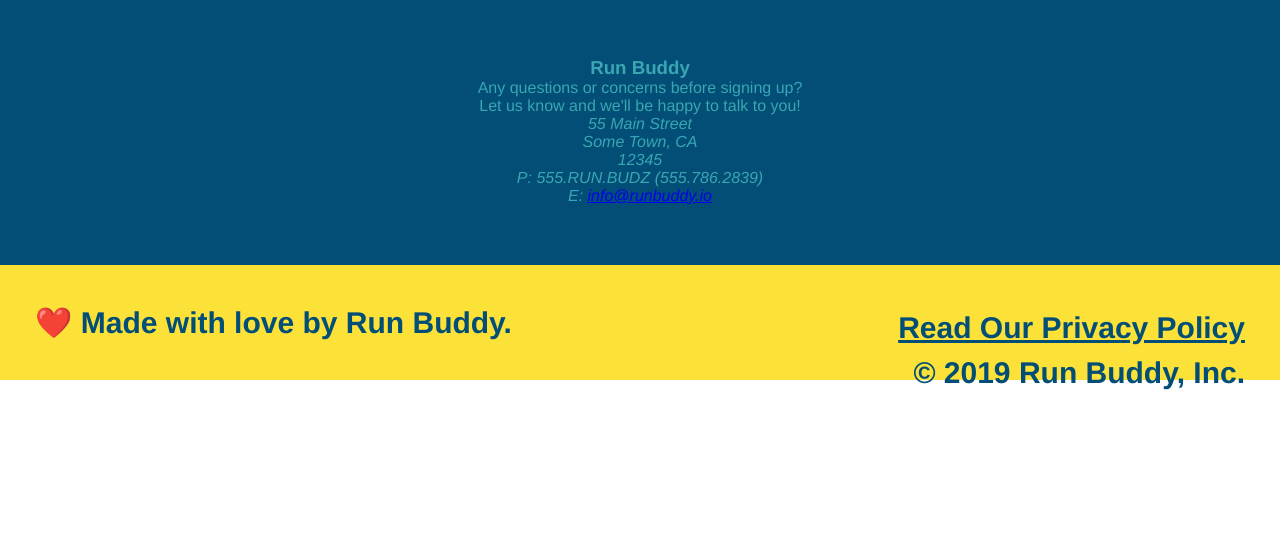
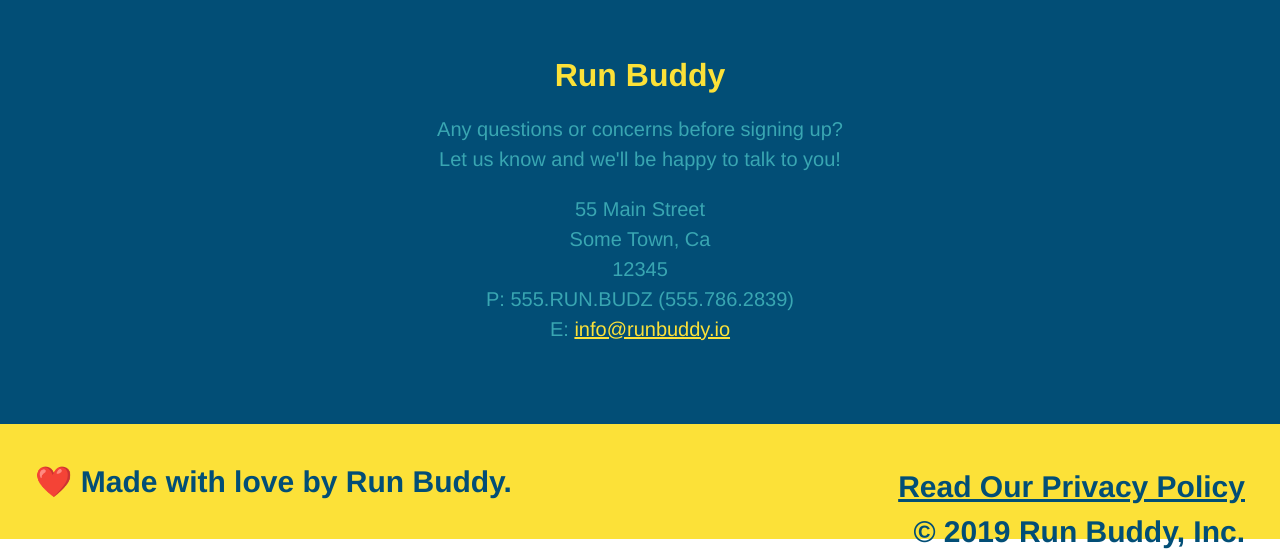
Before and after one commit to Jasonwesleysmith/Run-buddy, a plain HTML site: page index.html in a window 1280 px wide. Shown: the part 4736-5290 px from the top of the page. Before the commit the page ends 5131 px from the top, so only its background shows below. Drawn offline with Linux system fonts and the light colour scheme; grey boxes are pictures that could not be loaded.

```diff
--- a/assets/css/style.css
+++ b/assets/css/style.css
@@ -260,3 +260,21 @@
             color: white;
 
         }
+
+        .contact-info h3 {
+            color: #fce138;
+            font-size: 32px;
+          }
+
+          .contact-info p, .contact-info address {
+            margin: 20px 0;
+            line-height: 1.5;
+            font-size: 20px;
+            font-style: normal;
+          }
+
+          .contact-info a {
+            color: #fce138;
+          }
+
+          /* REACH OUT STYLES END */
--- a/index.html
+++ b/index.html
@@ -158,14 +158,14 @@
             loading="lazy">
             </iframe>
             <h3>Run Buddy</h3>
-              <p>
+            <p>
               Any questions or concerns before signing up?
               <br />
               Let us know and we'll be happy to talk to you!
-              </p>
+            </p>
             <address>
               55 Main Street <br/>
-              Some Town, CA <br />
+              Some Town, Ca <br/>
               12345<br />
               P: 555.RUN.BUDZ (555.786.2839)<br/>
               E: <a href="mailto:info@runbuddy.io">info@runbuddy.io</a>
```
